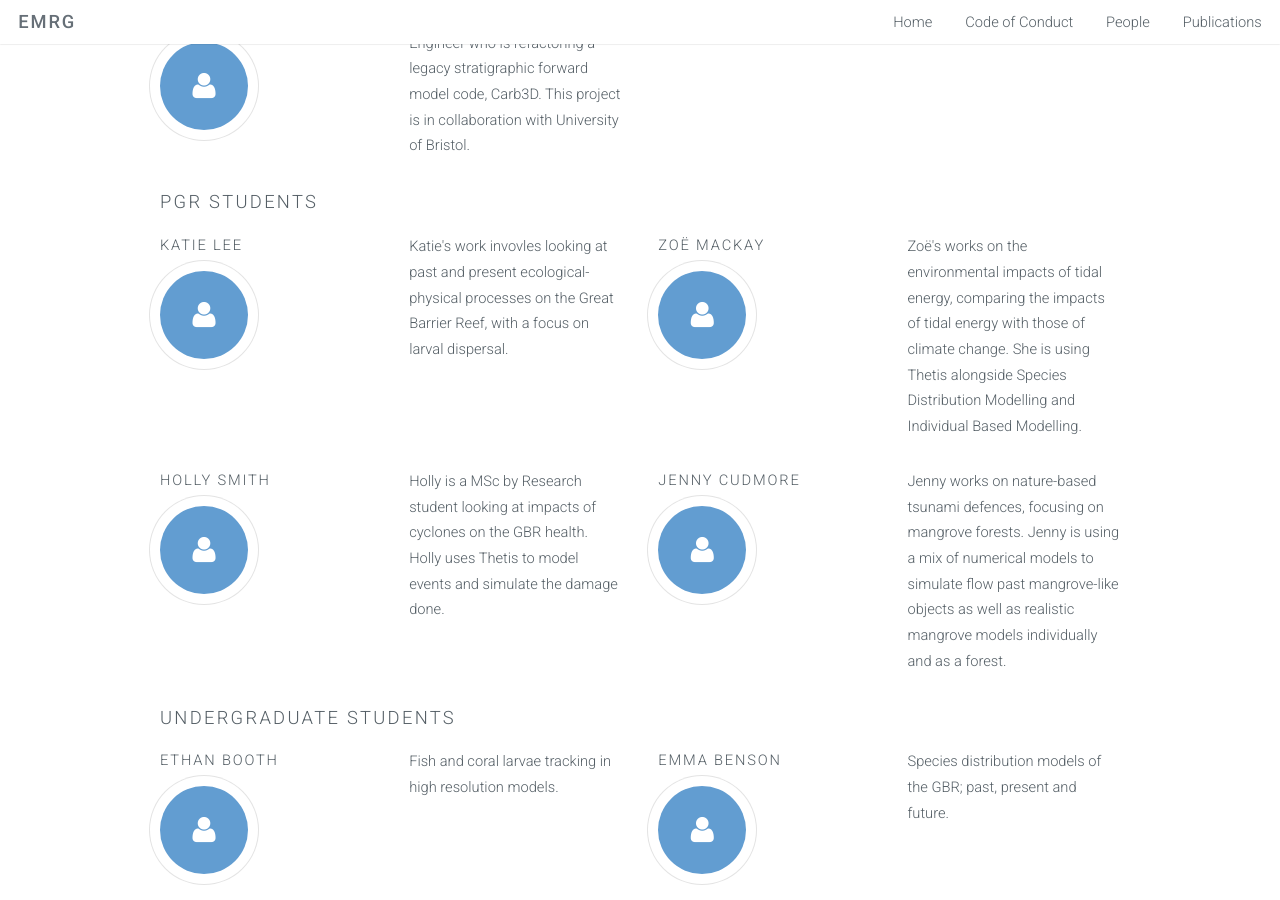
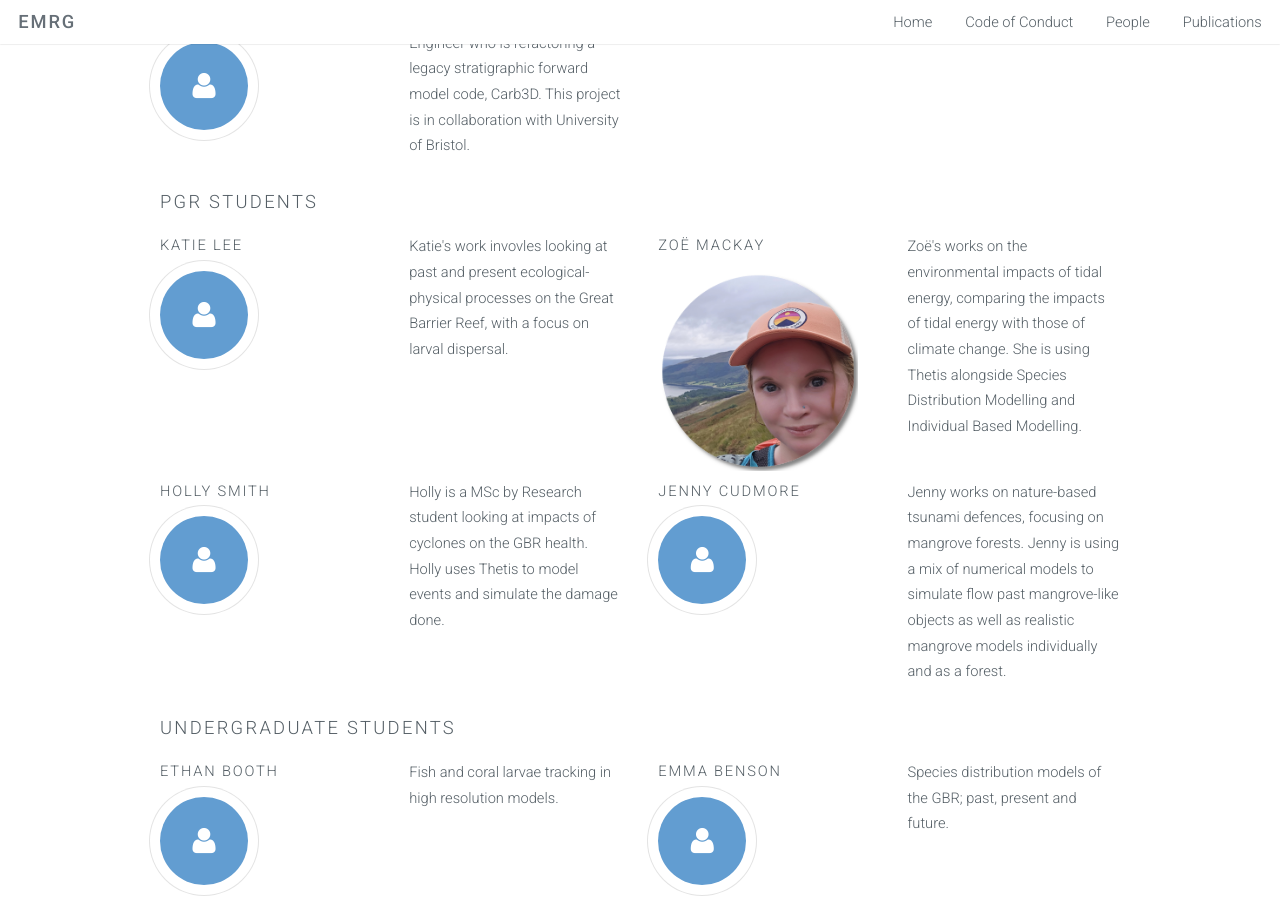
Before and after one commit to EnvModellingGroup/EnvModellingGroup.github.io, a Jekyll site: the page built from people.html, in a window 1280 px wide and 900 px high, scrolled down 809 px. Built offline with Jekyll 4.4.1, drawn with Linux system fonts in a browser that asks for light colours.

Commit message:
Adding zoe's pic

```diff
--- a/people.html
+++ b/people.html
@@ -61,7 +61,8 @@ keywords: modelling, environmental, ecological, ecology, environment, computatio
         </div>
         <div class="3u">
           <h4>Zoë MacKay</h4>
-          <span class="icon major fa-user"></span>
+          <img height="200px" src="images/zoe.png"
+            alt="Zoë MacKay next to a loch in Scotland" />
         </div>
         <div class="3u">
           <p>Zoë's works on the environmental impacts of tidal energy, comparing
```
Also changed, not shown: images/zoe.png (added).
